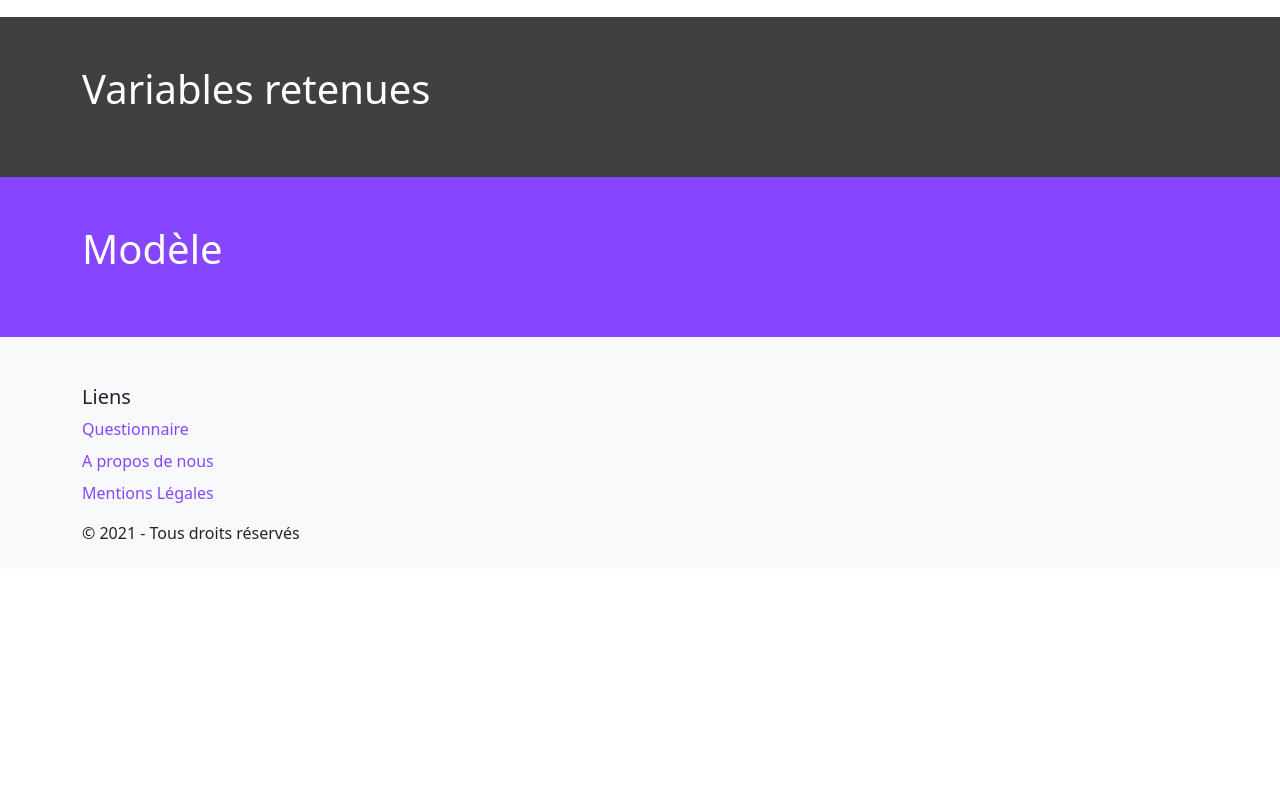
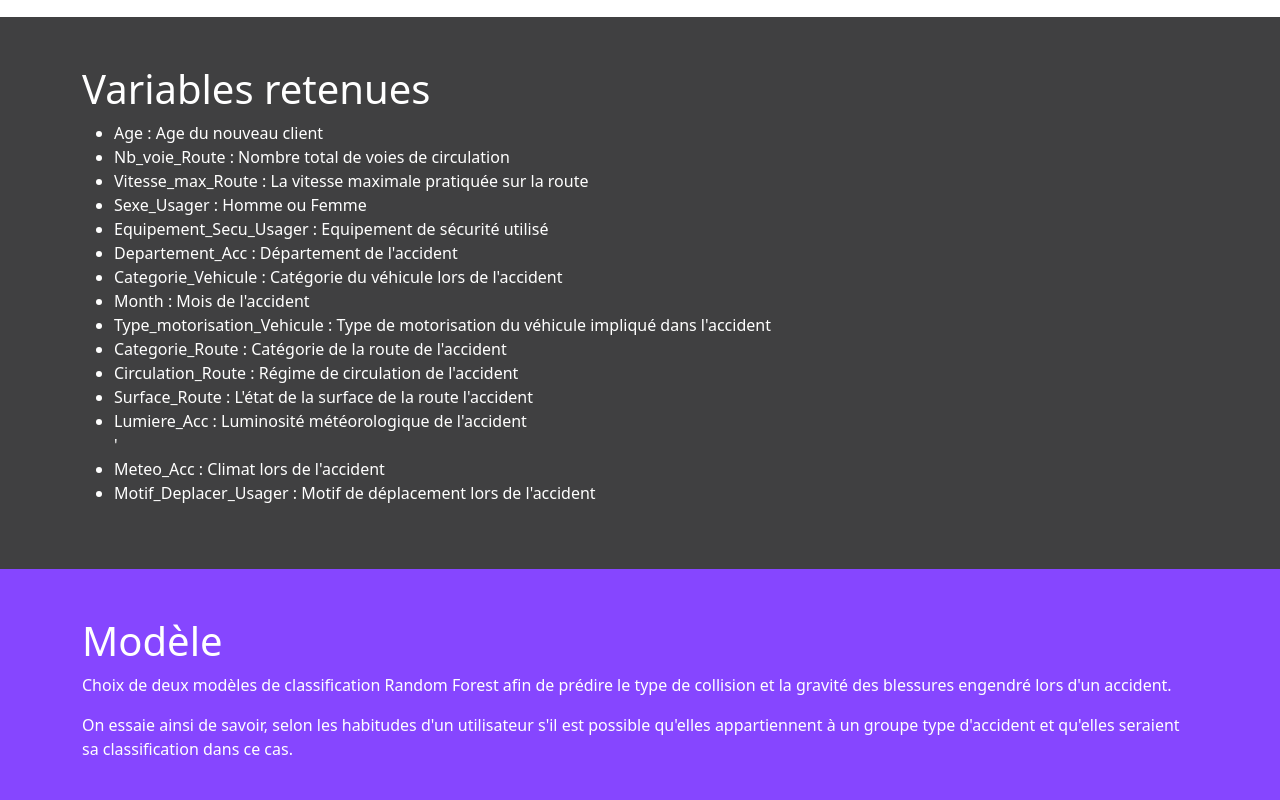
Before and after one commit to Assurance-Project-secure-road/predi-choc-front, a Vue app: page /about-ia in a window 1280 px wide. Shown: the part 640-1440 px from the top of the page. Before the commit the page ends 1209 px from the top, so only its background shows below. Built offline with nearby package versions, Linux system fonts and the light colour scheme.

Commit message:
Mise à jour du thème et ajout d'explication pour le modele

```diff
--- a/src/views/AboutIA.vue
+++ b/src/views/AboutIA.vue
@@ -32,13 +32,30 @@ préjudice (avis de la CADA – 2 janvier 2012).</p>
     <div class="bg-secondary text-white py-5">
         <div class="container">
             <h1 class>Variables retenues</h1>
-            <p></p>
+            <ul>
+                <li>Age : Age du nouveau client</li>
+                <li>Nb_voie_Route : Nombre total de voies de circulation</li>
+                <li>Vitesse_max_Route : La vitesse maximale pratiquée sur la route</li>
+                <li>Sexe_Usager : Homme ou Femme</li>
+                <li>Equipement_Secu_Usager : Equipement de sécurité utilisé</li>
+                <li>Departement_Acc : Département de l'accident</li>
+                <li>Categorie_Vehicule : Catégorie du véhicule lors de l'accident</li>
+                <li>Month : Mois de l'accident</li>
+                <li>Type_motorisation_Vehicule : Type de motorisation du véhicule impliqué dans l'accident</li>
+                <li>Categorie_Route : Catégorie de la route de l'accident</li>
+                <li>Circulation_Route : Régime de circulation de l'accident</li>
+                <li>Surface_Route : L'état de la surface de la route l'accident</li>
+                <li>Lumiere_Acc : Luminosité météorologique de l'accident</li>'
+                <li>Meteo_Acc : Climat lors de l'accident</li>
+                <li>Motif_Deplacer_Usager : Motif de déplacement lors de l'accident</li>
+            </ul>
         </div>
     </div>
     <div class="bg-primary text-white py-5">
         <div class="container">
             <h1 class>Modèle</h1>
-            <p></p>
+            <p>Choix de deux modèles de classification Random Forest afin de prédire le type de collision et la gravité des blessures engendré lors d'un accident.</p>
+            <p>On essaie ainsi de savoir, selon les habitudes d'un utilisateur s'il est possible qu'elles appartiennent à un groupe type d'accident et qu'elles seraient sa classification dans ce cas.</p>
         </div>
     </div>
 </template>
--- /dev/null
+++ b/vue.config.js
@@ -0,0 +1,7 @@
+module.exports = {
+  pwa: {
+    name: 'PrediChoc',
+    themeColor: '#8646FF',
+    msTileColor: '#C09FFC'
+  }
+}
```
Also changed, not shown: public/manifest.json.
